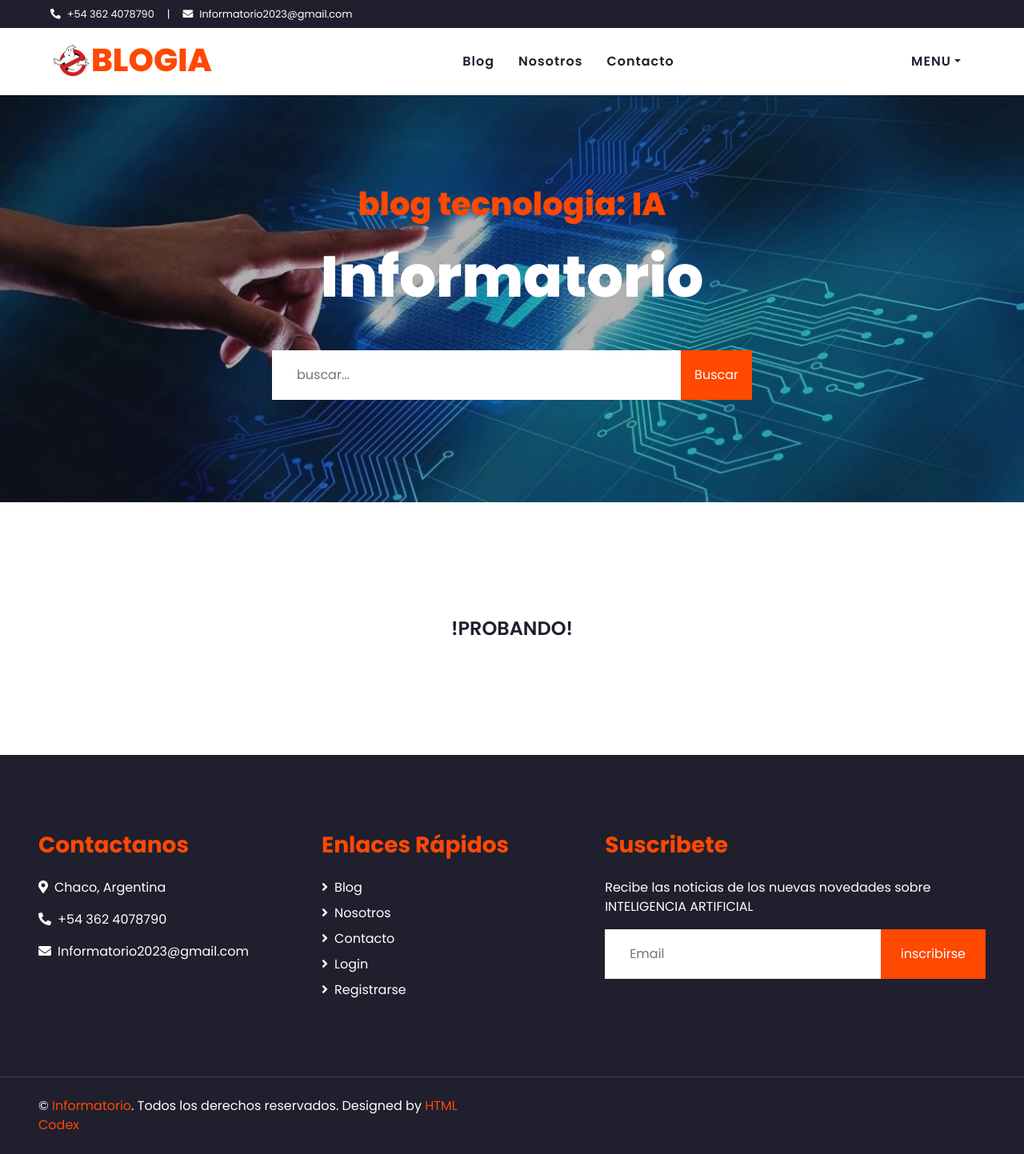
After one commit to escobardie/blog_tecno_com_3, a Django app: template templates/search.html in a window 1280 px wide. The commit adds this page. Shown: the whole page at 80% size. Run offline with Django 4.2, Linux system fonts and the light colour scheme; the template is opened without the code that fills it, so the values that code supplies are empty; some libraries are stand-ins or nearby versions.

Commit message:
HABEMUS SEARCH
* A SEARCH ENGINE WAS ADDED, FROM 2 VIDEO ON YOUTUBE
* "https://www.youtube.com/watch?v=Nz5F60OxOKI&ab_channel=CodingEntrepreneurs"
* "https://www.youtube.com/watch?v=ELbE2VPOkOw&ab_channel=JuanJos%C3%A9VillaAlzate"

```diff
--- a/templates/blog/base.html
+++ b/templates/blog/base.html
@@ -100,9 +100,26 @@
             </nav>
         </div>
         <!-- Navbar End -->
+        <!-- Header Start -->
+        <div class="jumbotron jumbotron-fluid mb-5">
+            <div class="container text-center py-5">
+                <h1 class="text-primary mb-4">blog tecnologia: IA</h1>
+                <h1 class="text-white display-3 mb-5">Informatorio</h1>
+                <div class="mx-auto" style="width: 100%; max-width: 600px;">
+                    <form action='/articulo/' method="GET">
+                        <div class="input-group">
+                            <input type="text" class="form-control border-light" style="padding: 30px;" placeholder="buscar..." name= 'buscar'>
+                            <div class="input-group-append">
+                                <button type="submit" class="btn btn-primary px-3">Buscar</button>
+                            </div>
+                        </div>
+                    </form>
+                </div>
+            </div>
+        </div>
+        <!-- Header End -->
 
-
-        <!-- Header Start -->
+        <!-- Header Start  ORIGINAL
         <div class="jumbotron jumbotron-fluid mb-5">
             <div class="container text-center py-5">
                 <h1 class="text-primary mb-4">blog tecnologia: IA</h1>
--- /dev/null
+++ b/templates/search.html
@@ -0,0 +1,27 @@
+{% extends 'blog/base.html' %}
+{% load static %}
+
+{% block navegador %}
+<!--
+<a href={% url 'inicio' %} class="nav-item nav-link ">Inicio</a>
+-->
+<a href={% url 'inicio' %} class="nav-item nav-link">Blog</a>
+<a href={% url 'about' %} class="nav-item nav-link">Nosotros</a>
+<a href={% url 'contacto' %} class="nav-item nav-link">Contacto</a>
+{% endblock navegador %}
+
+{% block contenedor %}
+<div class="container-fluid py-5">
+    <div class="container">
+        <section class="mt-5 mb-5 text-center">
+          <div class="container">
+            <h4 class='mb-5'>!PROBANDO!</h4>
+            {% if object %}
+            <h2> {{object.titulo}}</h2>
+            <h2> {{object.contenido}}</h2>
+            {%endif%}
+          </div>
+        </section>
+    </div>
+</div>
+{% endblock contenedor %}
```
Also changed, not shown: apps/blog/urls.py (+5 -2 lines), apps/blog/views.py (+57 -8 lines), templates/blog/sidebarder.html (+9 -7 lines).
